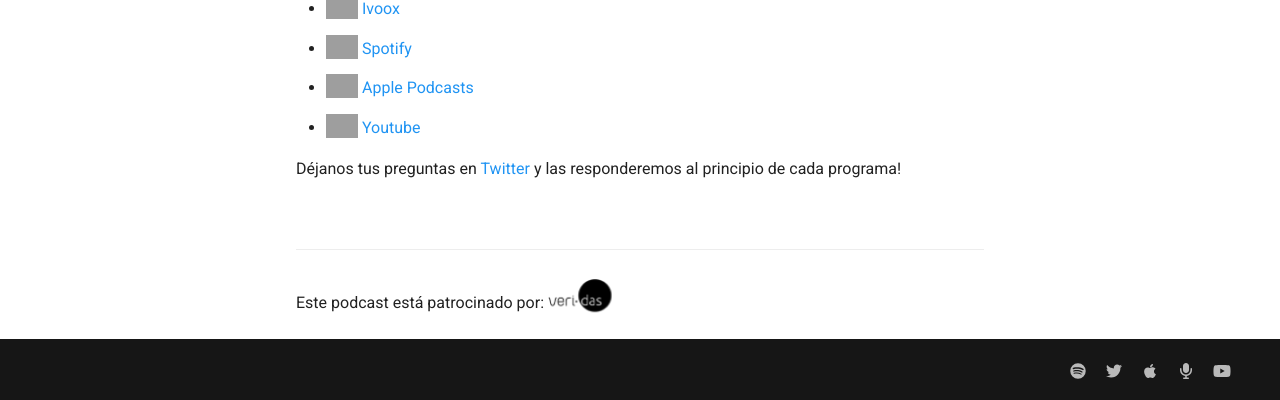
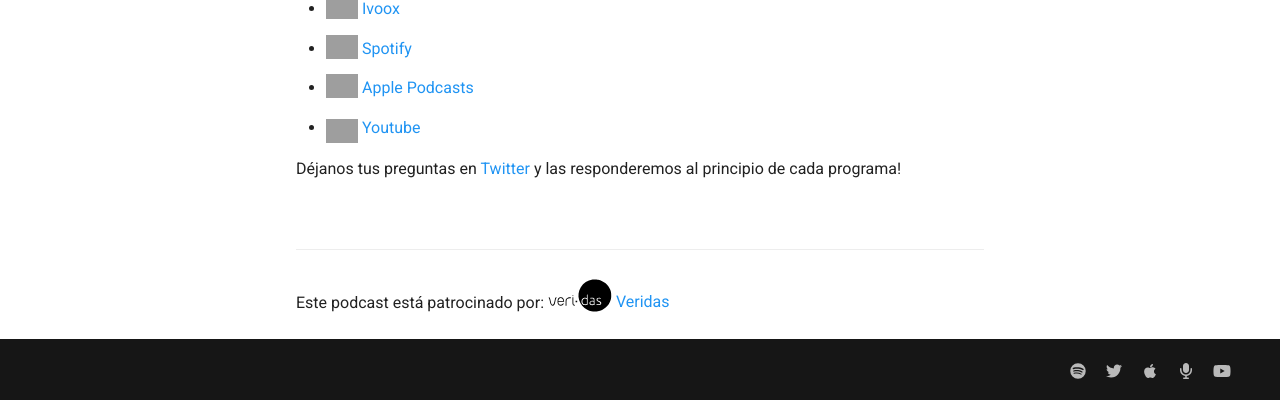
Before and after one commit to ironbar/tertulia_inteligencia_artificial, an MkDocs documentation site: the page built from docs/index.md, in a window 1280 px wide and 1232 px high. Shown: the part 829-1229 px from the top of the window. Built offline with MkDocs 1.6.1 and Material for MkDocs 9.7.7, drawn with Linux system fonts in a browser that asks for light colours; comment, search, counter and statistics services are not loaded; grey boxes are pictures that could not be loaded.

Commit message:
replaced logo by svg

```diff
--- a/docs/index.md
+++ b/docs/index.md
@@ -9,7 +9,7 @@
 - [<img src="https://i0.wp.com/parqueeste.org/wp-content/uploads/2020/07/ivoox-icon.png?fit=256%2C256&ssl=1" alt="ivoox_logo" width="32" style="position: relative; top: 5px;"> Ivoox](https://go.ivoox.com/sq/1815311)
 - [<img src="https://cdn.iconscout.com/icon/free/png-256/spotify-36-721973.png" alt="spotify_logo" width="32" style="position: relative; top: 5px;"> Spotify](https://open.spotify.com/show/2yxHFbLvZC16ZV8Of7I7qH)
 - [<img src="https://cdn.iconscout.com/icon/free/png-256/apple-853-675472.png" alt="apple_logo" width="32" style="position: relative; top: 5px;"> Apple Podcasts](https://podcasts.apple.com/us/podcast/la-tertulia-de-la-inteligencia-artificial/id1669083682)
-- [<img src="https://cdn.icon-icons.com/icons2/195/PNG/256/YouTube_23392.png" alt="youtube_logo" width="32" style="position: relative; top: 5px;"> Youtube](https://www.youtube.com/@tertul_ia)
+- [<img src="https://cdn.icon-icons.com/icons2/195/PNG/256/YouTube_23392.png" alt="youtube_logo" width="32" style="position: relative; top: 10px;"> Youtube](https://www.youtube.com/@tertul_ia)
 
 Déjanos tus preguntas en [Twitter](https://twitter.com/TERTUL_ia) y las responderemos al principio de cada programa!
 
@@ -17,7 +17,7 @@
 
 ---
 
-Este podcast está patrocinado por:  [<img src="res/veridas_logo.png" alt="Veridas" width="64" style="position: relative; top: 5px;">](https://veridas.com/)
+Este podcast está patrocinado por:  [<img src="res/veridas_logo.svg" alt="Veridas" width="64" style="position: relative; top: 5px;"> Veridas](https://veridas.com/)
 
 <!--
 
```
Also changed, not shown: docs/res/veridas_logo.svg (added).
